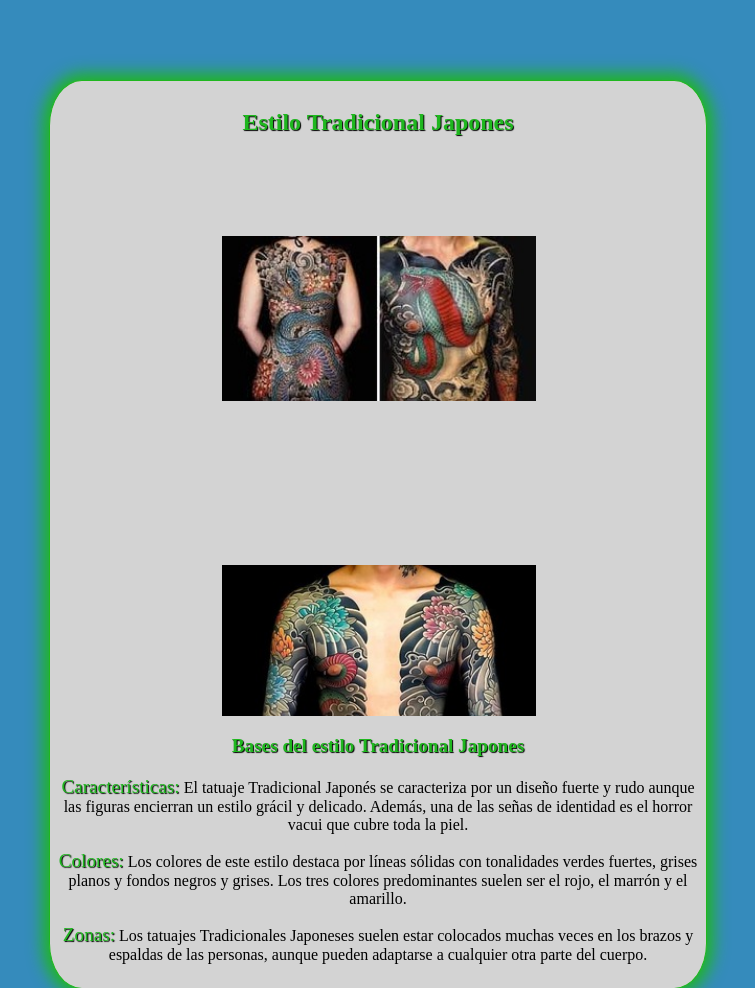
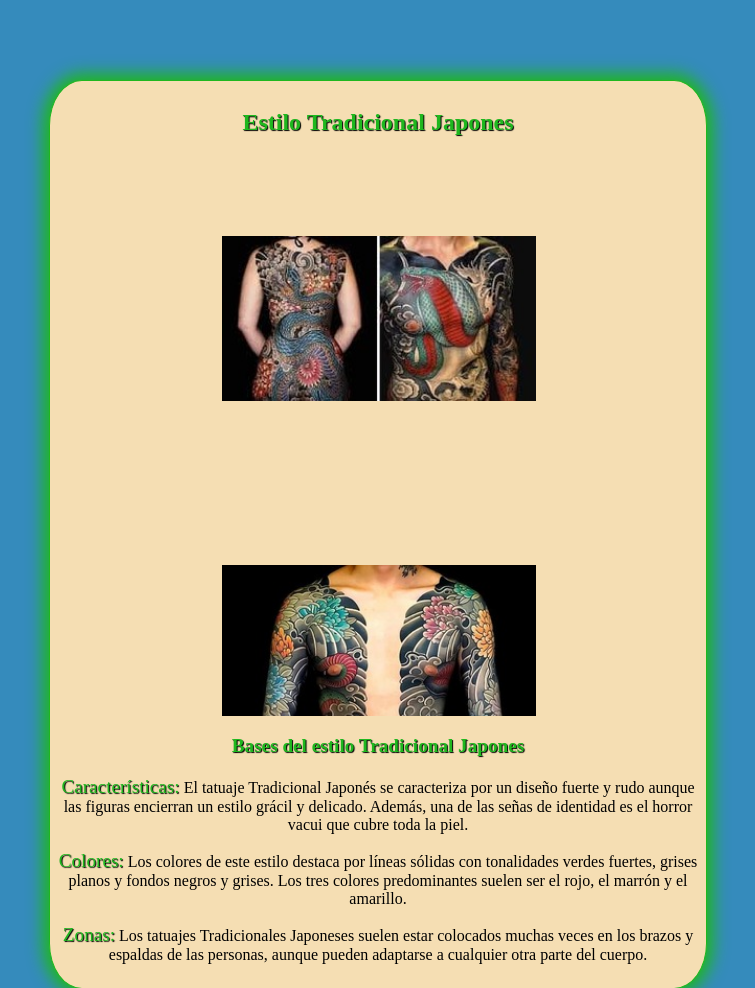
Before and after one commit to Fabio-Aringoli/Los-Tatuajes, a plain HTML site: page index.html in a window 1280 px wide. Shown: the part 612-1600 px from the top of the page, without its empty margins (262-1017 px from the left). Drawn offline with Linux system fonts and the light colour scheme; a web font is replaced by a local one.

Commit message:
cambio backgroud japones

```diff
--- a/style/style.css
+++ b/style/style.css
@@ -131,7 +131,7 @@ section, .Section-japones, .Section-tradicional, .Section-realista ,.Section-bla
   margin: auto;
   border: 1px solid #1FB71F;
   box-shadow: 0em 0em 1em 0.4em #1FB71F;
-  background-color: lightgray;
+  background-color: wheat;
 }
 
 .Section-japones p{
```
